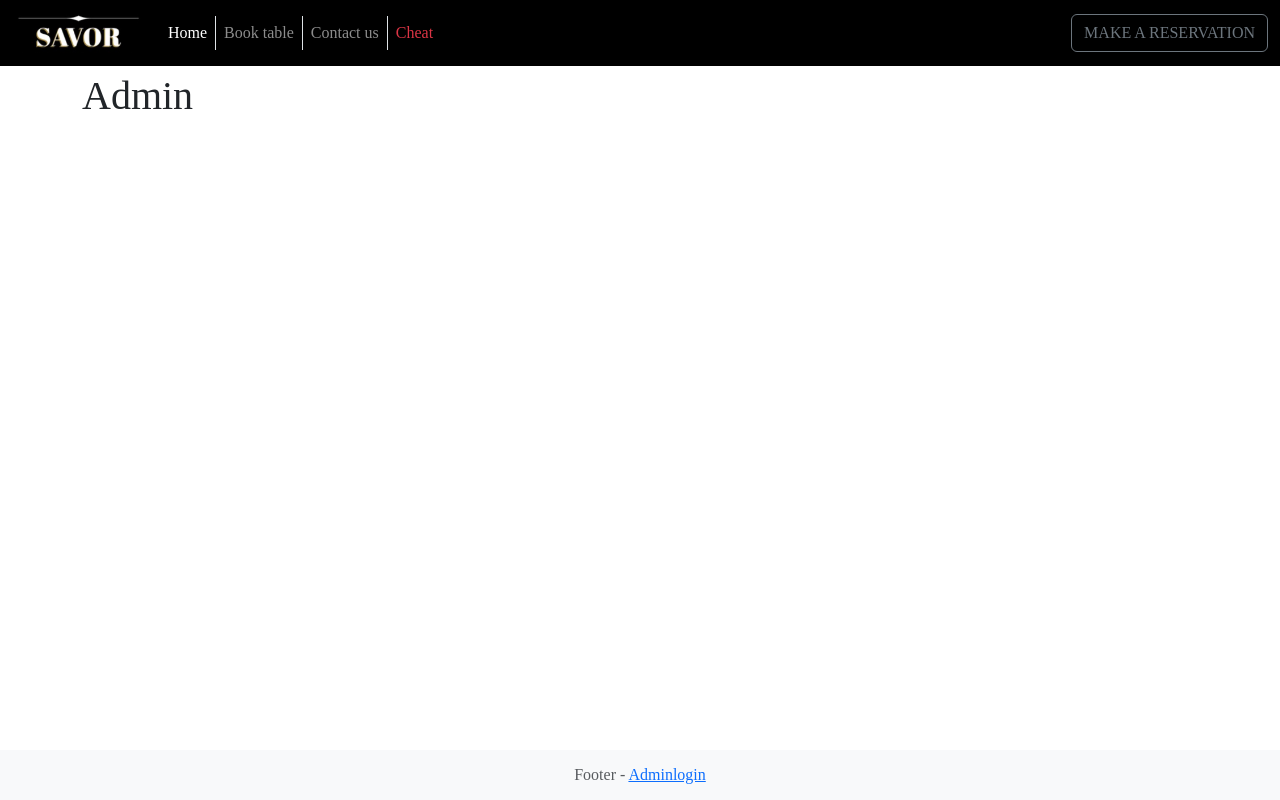
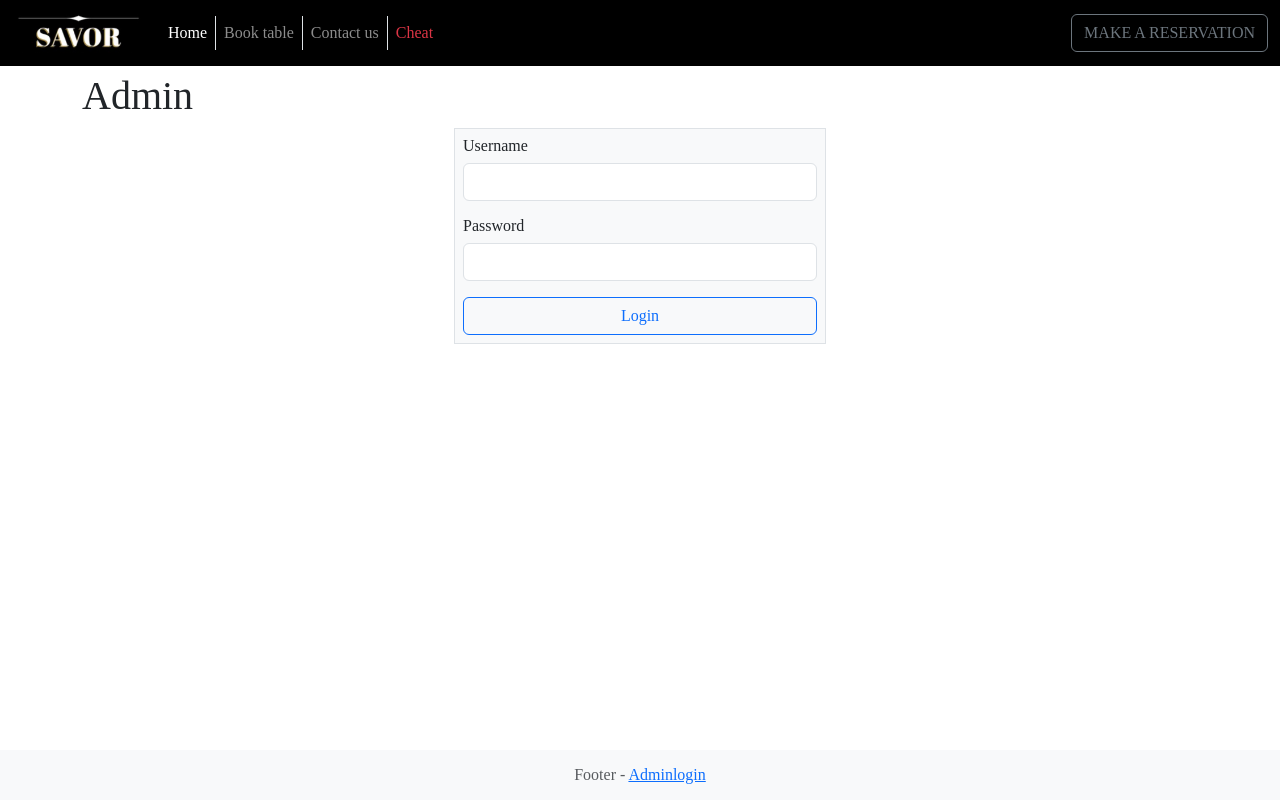
Before and after one commit to jennikaelisson/savor-restaurant, a React (Vite) app: page /admin in a window 1280 px wide. Built offline with nearby package versions, Linux system fonts and the light colour scheme; a web font is replaced by a local one.

Commit message:
loginform

```diff
--- /dev/null
+++ b/src/components/Login.tsx
@@ -0,0 +1,66 @@
+// Login.tsx
+import React, { useState } from "react";
+
+const Login = () => {
+	const [username, setUsername] = useState("");
+	const [password, setPassword] = useState("");
+	const [error, setError] = useState("");
+
+	const handleLogin = () => {
+		if (username === "admin" && password === "password") {
+			console.log(username);
+			console.log(password);
+			console.log("success");
+			setError("");
+		} else {
+			setError("Wrong username or password");
+		}
+	};
+
+	return (
+		<div>
+			{error && (
+				<div className="alert alert-danger " role="alert">
+					{error}
+				</div>
+			)}
+
+			<div className="col-12 col-lg-4 bg-light border p-2 mx-auto">
+				<div className="mb-3">
+					<label htmlFor="adminUsername" className="form-label">
+						Username
+					</label>
+					<input
+						type="text"
+						className="form-control"
+						id="adminUsername"
+						value={username}
+						onChange={(e) => setUsername(e.target.value)}
+					/>
+				</div>
+
+				<div className="mb-3">
+					<label htmlFor="adminPassword" className="form-label">
+						Password
+					</label>
+					<input
+						type="password"
+						className="form-control"
+						id="adminPassword"
+						value={password}
+						onChange={(e) => setPassword(e.target.value)}
+					/>
+				</div>
+
+				<button
+					className="btn btn-outline-primary d-block w-100"
+					onClick={handleLogin}
+				>
+					Login
+				</button>
+			</div>
+		</div>
+	);
+};
+
+export default Login;
--- a/src/pages/Admin.tsx
+++ b/src/pages/Admin.tsx
@@ -1,7 +1,11 @@
+import Login from "../components/Login";
+
 export const Admin = () => {
 	return (
 		<>
 			<h1>Admin</h1>
+
+			<Login />
 		</>
 	);
 };
```
